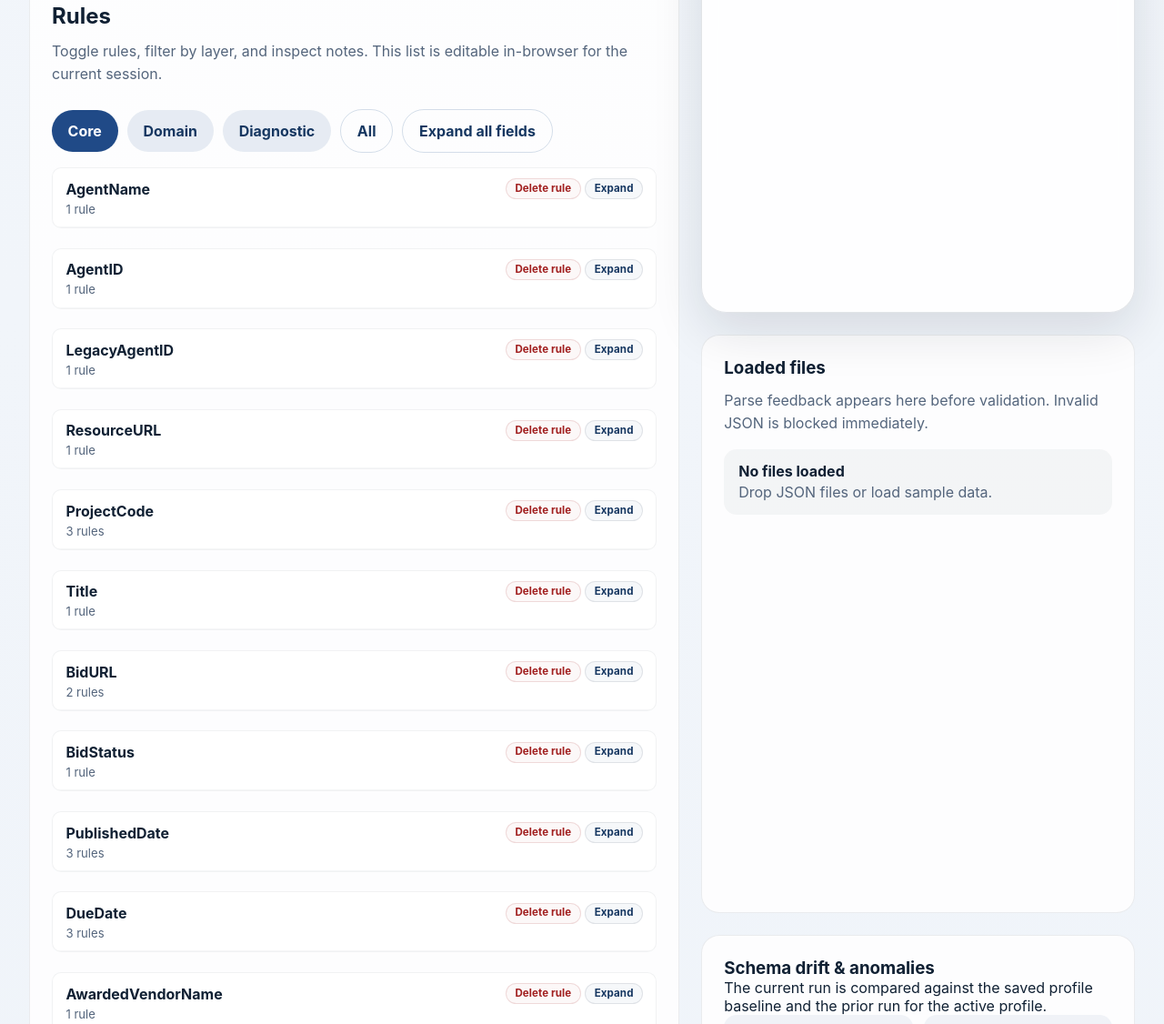
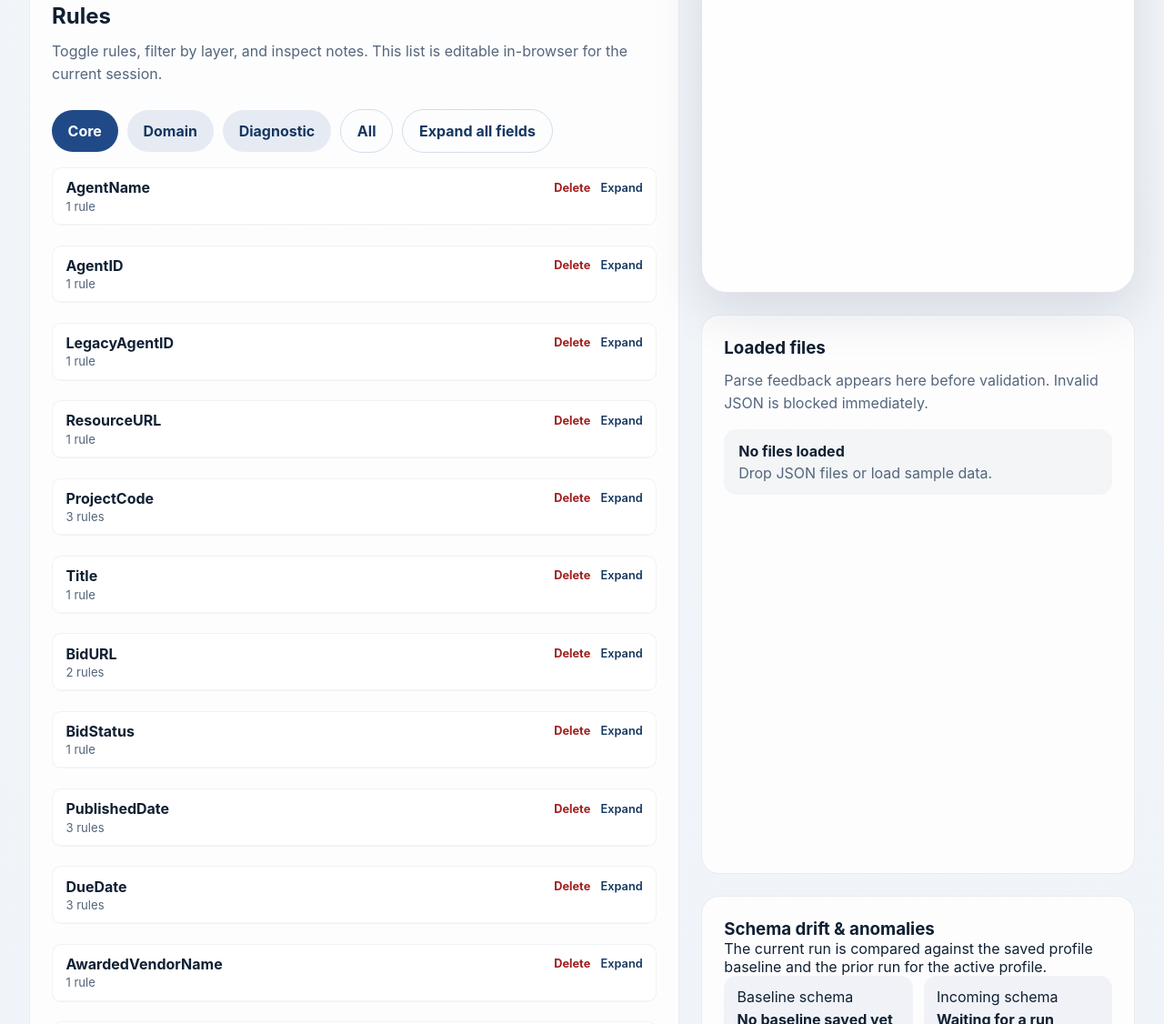
Before and after one commit to SophanaSok/Data-Quality-Control-Tower-DQCT, a plain HTML site: page dqct/dqct.html in a window 1280 px wide. Shown: the part 1892-3018 px from the top of the page at 91% size. Drawn offline with Linux system fonts and the light colour scheme.

Commit message:
Refactor field action button styles for improved accessibility and usability

```diff
--- a/dqct/scripts/core/dqct-ui.js
+++ b/dqct/scripts/core/dqct-ui.js
@@ -239,7 +239,7 @@
                 <div class="field-title-row">
                   <strong>${escapeHtml(field)}</strong>
                   <div class="field-actions">
-                    <button type="button" class="field-action delete" data-delete-field="${escapeHtml(field)}" aria-label="Delete rule for ${escapeHtml(field)}">Delete rule</button>
+                    <button type="button" class="field-action delete" data-delete-field="${escapeHtml(field)}" aria-label="Delete rule for ${escapeHtml(field)}">Delete</button>
                     <button type="button" class="field-action toggle" data-toggle-field="${escapeHtml(field)}" aria-label="${isExpanded ? "Collapse" : "Expand"} rules for ${escapeHtml(field)}">${isExpanded ? "Collapse" : "Expand"}</button>
                   </div>
                 </div>
--- a/dqct/styles/dqct.css
+++ b/dqct/styles/dqct.css
@@ -816,40 +816,47 @@
       .field-actions {
         display: inline-flex;
         align-items: center;
-        gap: 0.3rem;
+        gap: 0.7rem;
         flex-shrink: 0;
         white-space: nowrap;
       }
 
       .field-action {
-        border: 1px solid rgba(20, 34, 58, 0.1);
-        border-radius: 999px;
-        padding: 0.3rem 0.58rem;
-        font-size: 0.72rem;
-        line-height: 1;
-        font-weight: 700;
-        background: rgba(255, 255, 255, 0.82);
+        border: 0;
+        border-radius: 0;
+        padding: 0;
+        font-size: 0.8rem;
+        line-height: 1.2;
+        font-weight: 600;
+        background: transparent;
         color: var(--primary-strong);
         cursor: pointer;
-        letter-spacing: 0.01em;
+        text-decoration: none;
       }
 
       .field-action:hover {
-        background: rgba(32, 74, 135, 0.06);
+        text-decoration-thickness: 2px;
+        text-decoration: underline;
+        text-underline-offset: 0.18em;
+      }
+
+      .field-action:focus-visible {
+        outline: none;
+        text-decoration: underline;
+        text-underline-offset: 0.18em;
       }
 
       .field-action.delete {
         color: var(--danger);
-        border-color: rgba(161, 31, 31, 0.14);
-        background: rgba(161, 31, 31, 0.03);
+        font-weight: 700;
       }
 
       .field-action.delete:hover {
-        background: rgba(161, 31, 31, 0.08);
+        color: #7f1515;
       }
 
       .field-action.toggle {
-        background: rgba(32, 74, 135, 0.04);
+        color: var(--primary-strong);
       }
 
       .drift-item.diff {
```
